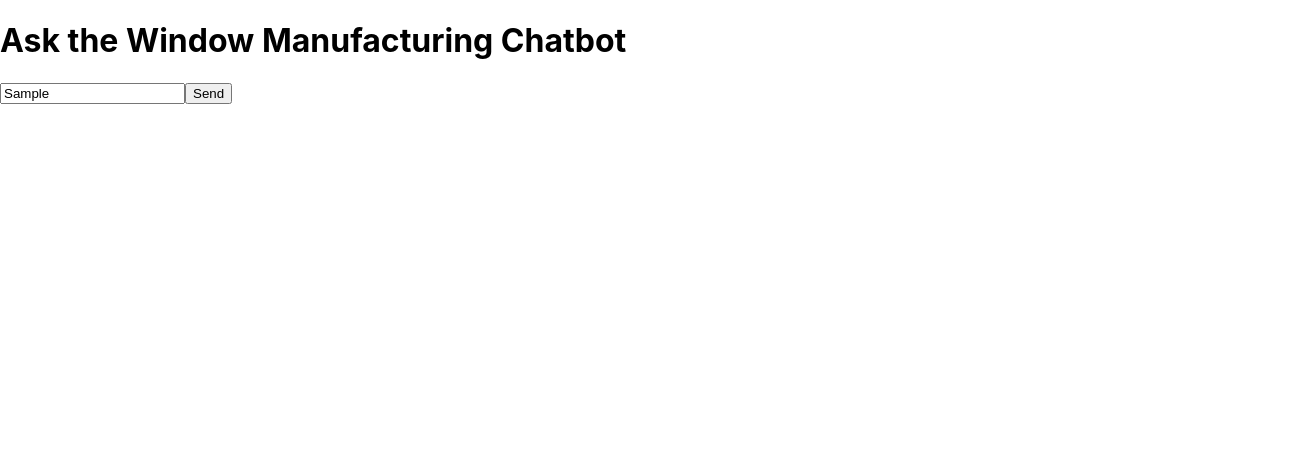
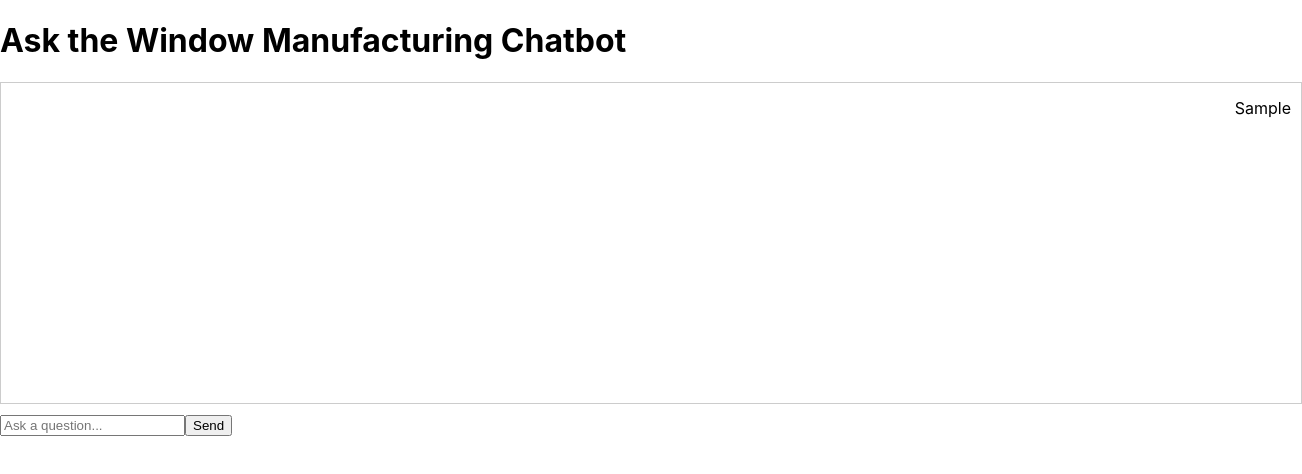
Before and after one commit to Dawlau/window-chatbot, a React (Create React App) app in the folder frontend/: page / in a window 1280 px wide. Both pictures are taken after typing "Sample" into the empty fields and a click on the button "Send". Shown: the top 474 px of the page, 1302 px wide, since content can reach past the window. Built offline with nearby package versions, Linux system fonts and the light colour scheme; no server answers.

Commit message:
Added chatbot and frontend interaction with API

```diff
--- a/frontend/src/App.css
+++ b/frontend/src/App.css
@@ -36,3 +36,24 @@
     transform: rotate(360deg);
   }
 }
+
+#chat-box {
+  border: 1px solid #ccc;
+  padding: 10px;
+  width: 100%;
+  height: 300px;
+  overflow-y: scroll;
+  margin-bottom: 10px;
+}
+
+.message {
+  margin: 5px 0;
+}
+
+.user-message {
+  text-align: right;
+}
+
+.bot-message {
+  text-align: left;
+}
--- a/frontend/src/App.js
+++ b/frontend/src/App.js
@@ -1,15 +1,23 @@
 import React, { useState } from 'react';
 import axios from 'axios';
+import './App.css';
 
 function App() {
     const [question, setQuestion] = useState('');
-    const [response, setResponse] = useState('');
+    const [messages, setMessages] = useState([]);
 
     const handleSubmit = async (e) => {
         e.preventDefault();
+        if (question.trim() === '') return;
+
+        const userMessage = { type: 'user', text: question };
+        setMessages([...messages, userMessage]);
+        setQuestion('');
+
         try {
-            const res = await axios.post(process.env.CHAT_API_URL, { question });
-            setResponse(res.data.response);
+            const res = await axios.post(process.env.REACT_APP_CHAT_API_URL, { question });
+            const botMessage = { type: 'bot', text: res.data.response };
+            setMessages(prevMessages => [...prevMessages, botMessage]);
         } catch (error) {
             console.error('Error:', error);
         }
@@ -18,18 +26,23 @@
     return (
         <div>
             <h1>Ask the Window Manufacturing Chatbot</h1>
-            <form onSubmit={handleSubmit}>
+            <div id="chat-box">
+                {messages.map((msg, index) => (
+                    <div key={index} className={`message ${msg.type}-message`}>
+                        {msg.text}
+                    </div>
+                ))}
+            </div>
+            <form onSubmit={handleSubmit} id="chat-form">
                 <input
                     type="text"
                     value={question}
                     onChange={(e) => setQuestion(e.target.value)}
                     placeholder="Ask a question..."
+                    id="question"
                 />
                 <button type="submit">Send</button>
             </form>
-            <div>
-                <p>{response}</p>
-            </div>
         </div>
     );
 }
```
